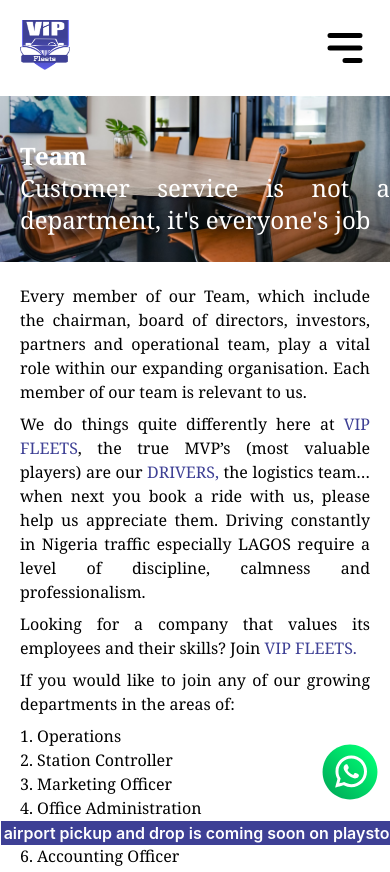
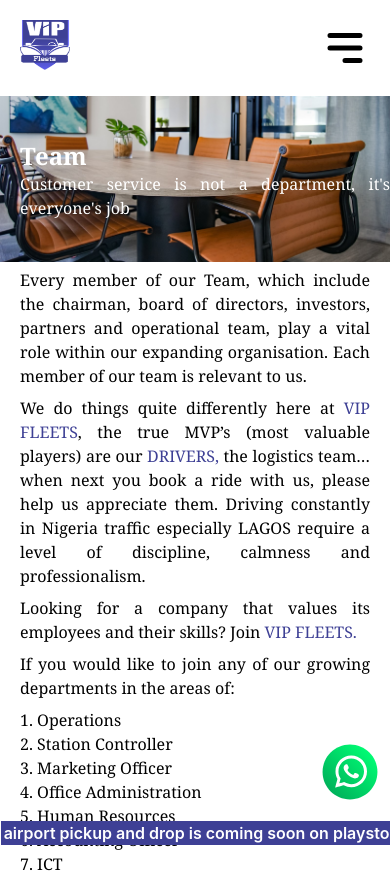
Before and after one commit to johnilizy17/Vipfleets.io, a Next.js app: page /teams in a window 390 px wide. Shown: the top 872 px of the page. Built offline with nearby package versions, Linux system fonts and the light colour scheme.

Commit message:
the hire a ride

```diff
--- a/pages/teams.js
+++ b/pages/teams.js
@@ -12,7 +12,7 @@
                     <div className="font-semibold lg:text-3xl sm:text-2xl">
                         Team
               </div>
-                    <div className="text-2xl">
+                    <div className="lg:text-2xl">
                         {"Customer service is not a department, it's everyone's job"}
             </div>
                 </div>
```
